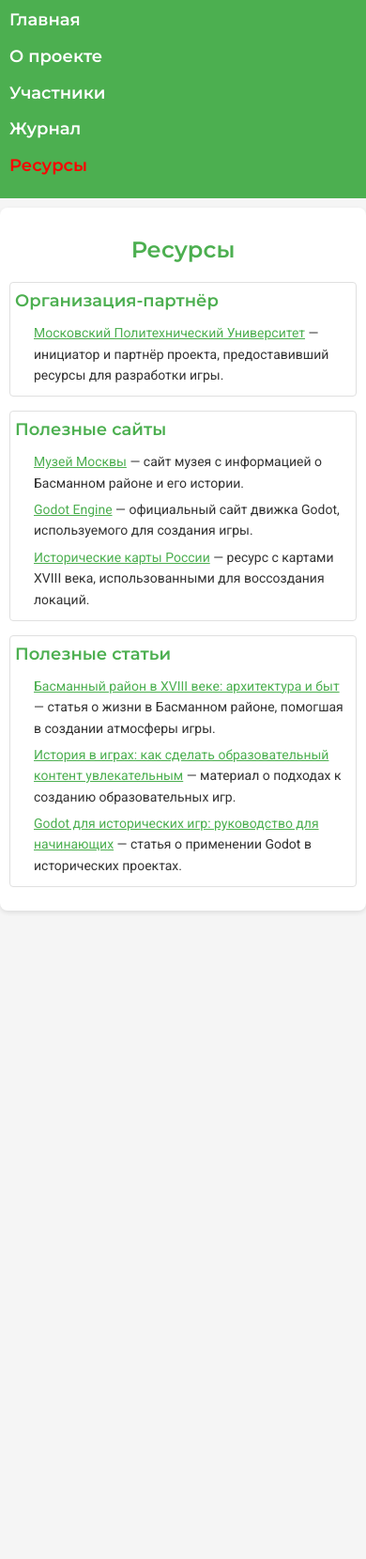
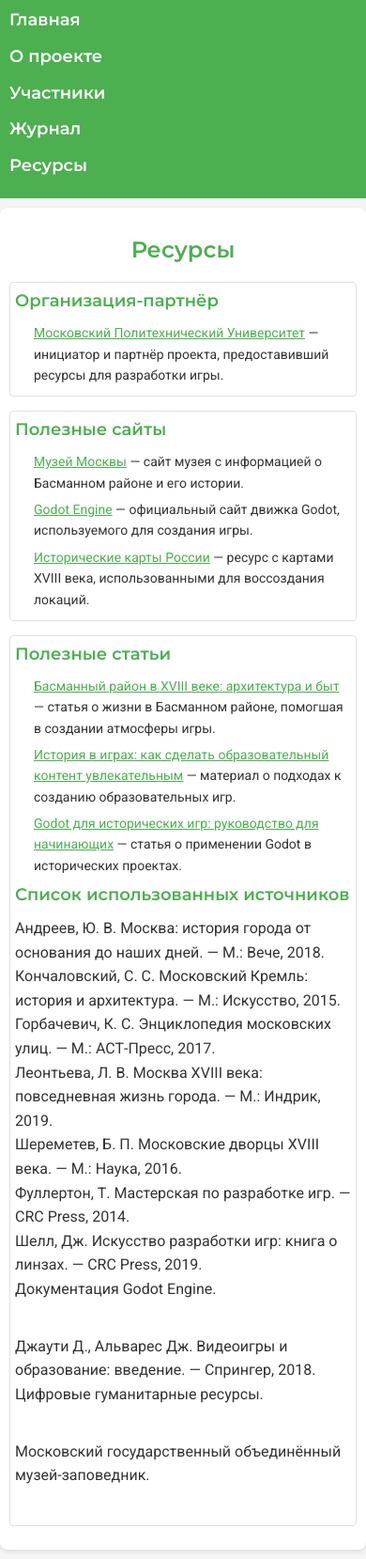
Before and after one commit to MaksOganesyan/pracice-mospl, a plain HTML site: page site/resources.html in a window 390 px wide. Shown: the part 63-1722 px from the top of the page at 94% size. Before the commit the page ends 1042 px from the top, so only its background shows below. Drawn offline with Linux system fonts and the light colour scheme.

Commit message:
update styles and fixed bugs

```diff
--- a/site/about-style.css
+++ b/site/about-style.css
@@ -29,7 +29,7 @@
     text-decoration: none;
     font-family: 'Roboto', sans-serif;
     color: #fff;
-    font-size: 2rem; /* Увеличено с 2rem (20px) до 2.2rem (22px) */
+    font-size: 2rem;
 }
 
 header {
@@ -100,14 +100,14 @@
     font-family: 'Montserrat', sans-serif;
     color: #4CAF50;
     margin: 1.5rem 0 1rem;
-    font-size: 2.4rem; /* Увеличено с 2rem (20px) до 2.4rem (24px) */
+    font-size: 2.4rem;
 }
 
 .about-project h3 {
     font-family: 'Montserrat', sans-serif;
     color: #666;
     margin: 1rem 0 0.5rem;
-    font-size: 2.2rem; /* Увеличено с 1.8rem (18px) до 2rem (20px) */
+    font-size: 2.2rem;
 }
 
 .about-project p {
@@ -145,7 +145,7 @@
     text-align: center;
     font-style: italic;
     color: #666;
-    font-size: 1.6rem; /* Увеличено с 1.4rem (14px) до 1.6rem (16px) */
+    font-size: 1.6rem;
     margin-top: 0.5rem;
 }
 
@@ -158,7 +158,7 @@
 }
 
 .resources-list li {
-    font-size: 1.6rem; /* Увеличено с 1.4rem (14px) до 1.6rem (16px) */
+    font-size: 1.6rem;
     margin-bottom: 0.5rem;
 }
 
@@ -196,7 +196,7 @@
     }
 
     header nav a {
-        font-size: 1.8rem; /* Увеличено с 1.6rem (16px) до 1.8rem (18px) */
+        font-size: 1.8rem;
     }
 
     .about-project .wrapper {
@@ -204,23 +204,23 @@
     }
 
     .about-project h1 {
-        font-size: 2.4rem; /* Увеличено с 2rem (20px) до 2.4rem (24px) */
+        font-size: 2.4rem;
     }
 
     .about-project h2 {
-        font-size: 2rem; /* Увеличено с 1.8rem (18px) до 2rem (20px) */
+        font-size: 2rem;
     }
 
     .about-project h3 {
-        font-size: 1.8rem; /* Увеличено с 1.6rem (16px) до 1.8rem (18px) */
+        font-size: 1.8rem;
     }
 
     .about-project p {
-        font-size: 1.6rem; /* Увеличено с 1.4rem (14px) до 1.6rem (16px) */
+        font-size: 1.6rem;
     }
 
     .about-project ul li, .about-project ol li {
-        font-size: 1.6rem; /* Увеличено с 1.4rem (14px) до 1.6rem (16px) */
+        font-size: 1.6rem;
     }
 
     .about-project img {
@@ -228,10 +228,10 @@
     }
 
     .about-project figcaption {
-        font-size: 1.4rem; /* Увеличено с 1.2rem (12px) до 1.4rem (14px) */
+        font-size: 1.4rem;
     }
 
     .resources-list li {
-        font-size: 1.4rem; /* Увеличено с 1.2rem (12px) до 1.4rem (14px) */
+        font-size: 1.4rem;
     }
 }
--- a/site/participants.css
+++ b/site/participants.css
@@ -1,7 +1,7 @@
 @import url('https://fonts.googleapis.com/css2?family=Roboto:wght@400;700&family=Montserrat:wght@600&display=swap');
 
 :root {
-    font-size: 62.5%; /* 1rem = 10px */
+    font-size: 62.5%;
 }
 
 * {
@@ -72,10 +72,6 @@
     transition: color 0.3s ease;
 }
 
-header nav a:hover,
-header nav a.active {
-    color: red;
-}
 
 .participants {
     background: white;
--- a/site/resources-style.css
+++ b/site/resources-style.css
@@ -72,10 +72,7 @@
     transition: color 0.3s ease;
 }
 
-header nav a:hover,
-header nav a.active {
-    color: red;
-}
+
 
 .resources {
     background: white;
@@ -113,7 +110,7 @@
 }
 
 .resource-category ul li {
-    font-size: 1.6rem;
+    font-size: 2rem;
     margin-bottom: 0.8rem;
 }
 
@@ -126,6 +123,10 @@
 
 .resource-category ul li a:hover {
     color: #388E3C;
+}
+
+.resources-list {
+    font-size: 1.6rem;
 }
 
 @media (max-width: 768px) {
--- a/site/resources.html
+++ b/site/resources.html
@@ -49,6 +49,21 @@
                     <li><a href="https://www.edugames.ru/articles/history_in_games">История в играх: как сделать образовательный контент увлекательным</a> — материал о подходах к созданию образовательных игр.</li>
                     <li><a href="https://www.gamedev.ru/articles/godot_for_history_games">Godot для исторических игр: руководство для начинающих</a> — статья о применении Godot в исторических проектах.</li>
                 </ul>
+
+                <h2>Список использованных источников</h2>
+                <ol class="resources-list">
+                    <li>Андреев, Ю. В. Москва: история города от основания до наших дней. — М.: Вече, 2018.</li>
+                    <li>Кончаловский, С. С. Московский Кремль: история и архитектура. — М.: Искусство, 2015.</li>
+                    <li>Горбачевич, К. С. Энциклопедия московских улиц. — М.: АСТ-Пресс, 2017.</li>
+                    <li>Леонтьева, Л. В. Москва XVIII века: повседневная жизнь города. — М.: Индрик, 2019.</li>
+                    <li>Шереметев, Б. П. Московские дворцы XVIII века. — М.: Наука, 2016.</li>
+                    <li>Фуллертон, Т. Мастерская по разработке игр. — CRC Press, 2014.</li>
+                    <li>Шелл, Дж. Искусство разработки игр: книга о линзах. — CRC Press, 2019.</li>
+                    <li>Документация Godot Engine. <a href="https://docs.godotengine.org">https://docs.godotengine.org</a></li>
+                    <li>Джаути Д., Альварес Дж. Видеоигры и образование: введение. — Спрингер, 2018.</li>
+                    <li>Цифровые гуманитарные ресурсы. <a href="https://digitalhumanities.org">https://digitalhumanities.org</a></li>
+                    <li>Московский государственный объединённый музей-заповедник. <a href="http://www.mgomz.ru">http://www.mgomz.ru</a></li>
+                </ol>
             </section>
         </section>
     </main>
--- a/site/style.css
+++ b/site/style.css
@@ -72,9 +72,7 @@
     transition: color 0.3s ease;
 }
 
-header nav a:hover {
-    color: red;
-}
+
 
 
 .annotation h1 {
```
Also changed, not shown: site/participants.html (+1 -1 lines).
